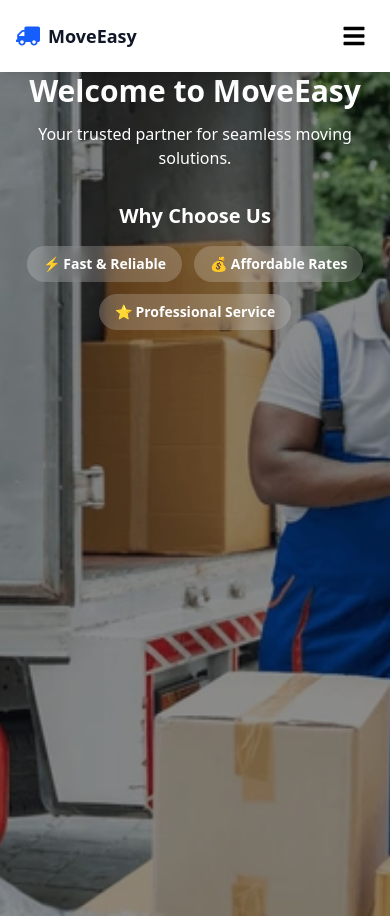
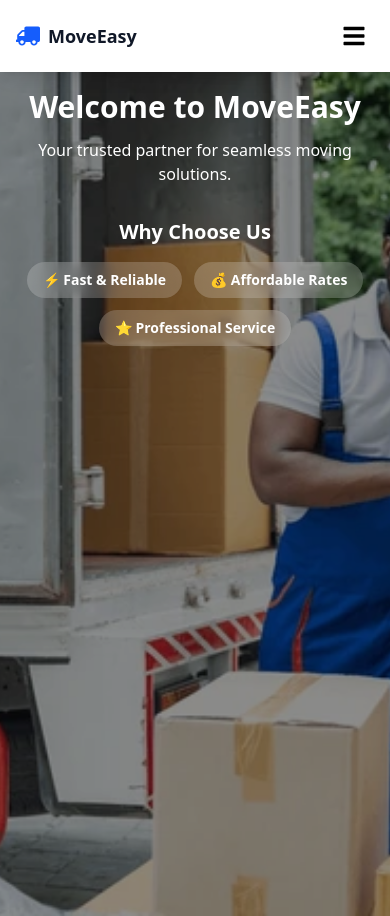
Before and after one commit to ken-jibril/Movers_App, a React (Vite) app: page / in a window 390 px wide. Built offline with nearby package versions, Linux system fonts and the light colour scheme.

Commit message:
Add responsiveness to the page for all devices

```diff
--- a/src/Pages/HomePage.jsx
+++ b/src/Pages/HomePage.jsx
@@ -2,15 +2,16 @@
 
 function HomePage() {
     return (
-       <main
+      <>
+        <main
           className="bg-cover bg-center bg-no-repeat h-screen relative flex"
           style={{ backgroundImage: `url(${backgroundImage})` }}
-       >
+        >
           {/* Dark overlay */}
           <div className="absolute inset-0 bg-black/45"></div>
 
           {/* Content container - centered vertically and horizontally */}
-          <div className="relative z-10 container mx-auto px-4 sm:px-6 lg:px-8 w-full">
+          <div className="relative z-10 container my-4 mx-auto px-4 sm:px-6 lg:px-8 w-full">
 
               {/* Hero Section */}
               <div className="text-center mb-8 sm:mb-12">
@@ -40,7 +41,8 @@
                   </div>
               </div>
           </div>
-       </main>
+        </main>
+      </>
      );
 }
 
```
